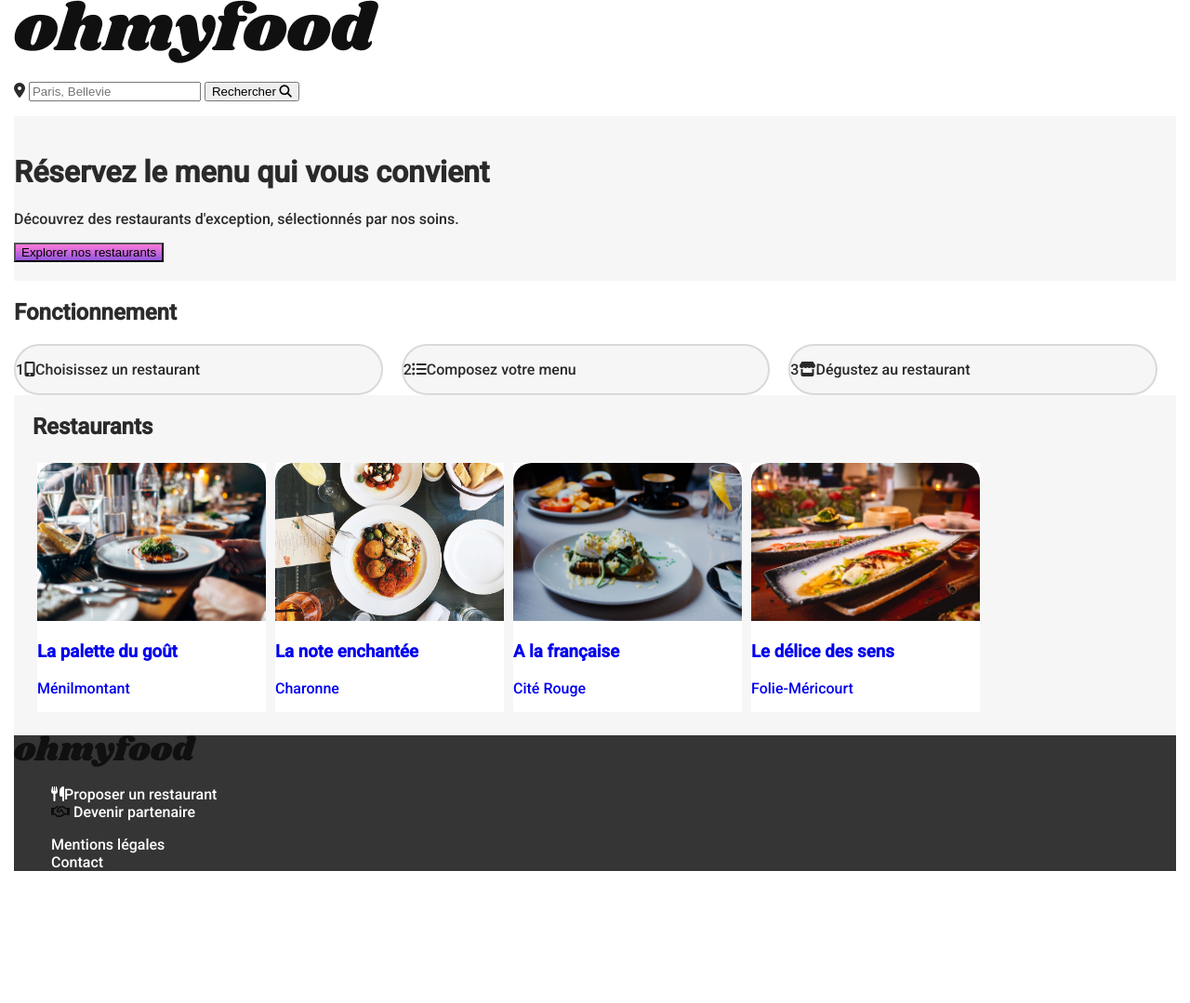
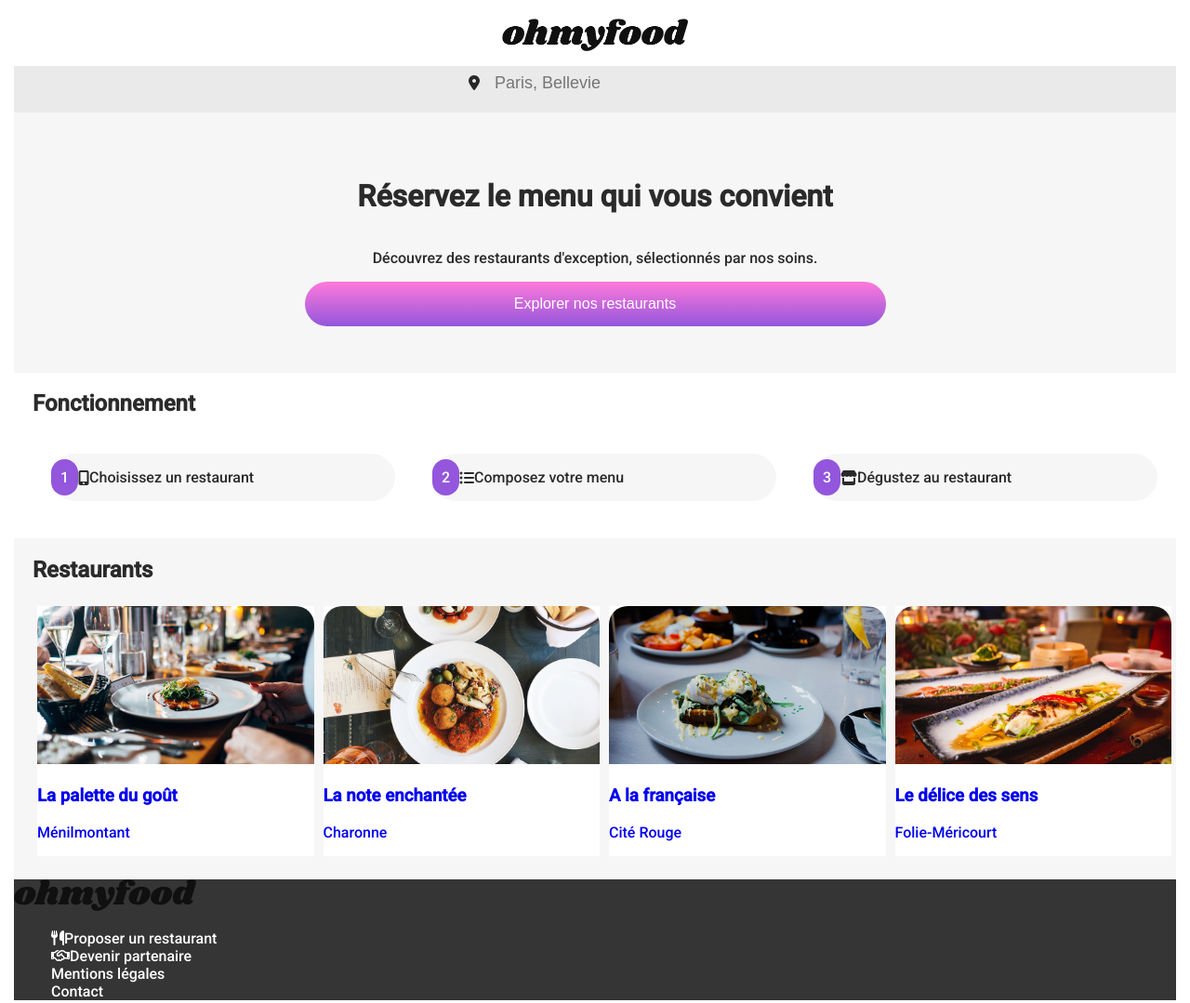
Before and after one commit to karineclaude/KarineClaude_3_17042021, a website: page index.html in a window 1280 px wide. Shown: the whole page at 93% size. Before the commit the page ends 953 px from the top, so only its background shows below. Drawn offline with Linux system fonts and the light colour scheme.

Commit message:
modifs page accueil

```diff
--- a/index.html
+++ b/index.html
@@ -13,7 +13,7 @@
 <body>
     <!-- Header -->
     <header>
-            <a href="#">
+            <a href="#" class="logo">
                 <img src="public/images/logo/ohmyfood.png" alt="logo Oh my Food" />
             </a>
     </header>
@@ -22,10 +22,6 @@
                 <p>
                     <i class="fas fa-map-marker-alt"></i>
                     <input type="text" placeholder="Paris, Bellevie">
-                    <button class="button" type="button">
-                        <span>Rechercher</span>
-                        <i class="fas fa-search search-icons"></i>
-                    </button>
                 </p>
             </form>
         </div>
@@ -133,12 +129,8 @@
                 <a href="#proposer-restaurant"> <i class="fas fa-utensils"></i>Proposer un restaurant</a>
             </li>
             <li>
-                <i class="far fa-handshake"></i>
-                <a href="#partenaire"> Devenir partenaire</a>
+                <a href="#partenaire"> <i class="far fa-handshake"></i>Devenir partenaire</a>
             </li>
-        </ul>
-
-        <ul>
             <li>
                 <a href="#mentionslegales">Mentions légales</a>
             </li>
--- a/package.json
+++ b/package.json
@@ -8,5 +8,5 @@
   },
 
   "author": "",
-  "license": "ISC",
+  "license": "ISC"
 }
--- a/sass/Base/_base.scss
+++ b/sass/Base/_base.scss
@@ -10,3 +10,20 @@ body{
 a {
     text-decoration: none;
 }
+.btn {
+    background: $btn-background;
+    color: white;
+    border: none;
+    text-align: center;
+    width: 50%;
+    padding: 15px 0px ;
+    cursor: pointer;
+    flex: 1 1 100%;
+    border-radius: 30px;
+    font-size: 16px;
+    text-decoration: none;
+    -webkit-border-radius: 30px;
+    -moz-border-radius: 30px;
+    -ms-border-radius: 30px;
+    -o-border-radius: 30px;
+}
--- a/sass/Layout/_container.scss
+++ b/sass/Layout/_container.scss
@@ -1,11 +1,12 @@
-.steps-list {
-    display:flex;
-    align-items: flex-start;
-    flex-wrap: nowrap;
+.working {
+    padding-left: 20px;
 
-    @media only screen and (max-width: 767px) {
-        flex-direction: column;
-    }
+}
+.number {
+    color: #ffffff;
+    background-color: #9356dc;
+    padding: 10px;
+    border-radius: 30px;
 
 }
 
@@ -13,26 +14,35 @@
 .choice-restaurant {
     display:flex;
     width: 33%;
-    border: 2px #d9d9d9 solid;
-    margin-right: 20px;
+    margin: 20px;
     border-radius: 30px;
     align-items: center;
     cursor: pointer;
     background: $fond;
 
     &:hover {
-        transition: 0.5s;
         background: #f5edff ;
-        border: none;
-        border: 2px solid;
+    }
+
+    @media only screen and (max-width: 767px) {
+        width: 90%;
     }
 
 }
 
-.restaurants-list {
+
+
+.steps-list {
     display:flex;
-    align-items: flex-start;
+    align-items: center;
     flex-wrap: nowrap;
+    margin: 20px 0;
+
+    @media only screen and (max-width: 767px) {
+        flex-direction: column;
+
+    }
+
 }
 
 .restaurants{
@@ -43,9 +53,19 @@
     background-color: $fond;
 }
 
+.restaurants-list {
+    display:flex;
+    align-items: center;
+
+    @media only screen and (max-width: 767px) {
+        flex-direction: column;
+    }
+}
+
+
 .restaurant-card {
     background: white;
-    width: 20%;
+    width: 25%;
     margin: 5px;
 
     img {
@@ -55,5 +75,8 @@
         height: 170px ;
     }
 
+    @media only screen and (max-width: 767px) {
+        width: 90%;
+    }
 
 }
--- a/sass/Layout/_header.scss
+++ b/sass/Layout/_header.scss
@@ -1,8 +1,43 @@
-.index-header {
-    padding: 20px 0;
-    background: $fond;
+
+
+header {
+padding-top:20px;
 }
 
-.btn {
-    background: $btn-background;
+.index-header {
+    padding: 50px 0;
+    background: $fond;
+    display: flex;
+    align-items: center;
+   flex-direction: column;
 }
+
+
+
+
+.logo img {
+    display: block;
+    margin-left: auto;
+    margin-right: auto;
+    width: 200px;
+}
+
+.city-search {
+height:50px;
+width: 100%;
+margin: auto;
+text-align:center;
+background-color: #eaeaea;
+}
+
+
+
+input[type=text]{
+    background-color: transparent ;
+    border: none;
+    height: 100%;
+    padding: 8px 12px;
+    font-size: 18px;
+    margin: auto;
+
+}
```
Also changed, not shown: public/css/mainstyle.css (added), sass/main.css, sass/public/css/main.css (added), sass/public/css/mainstyle.css (added), 5 other files.
